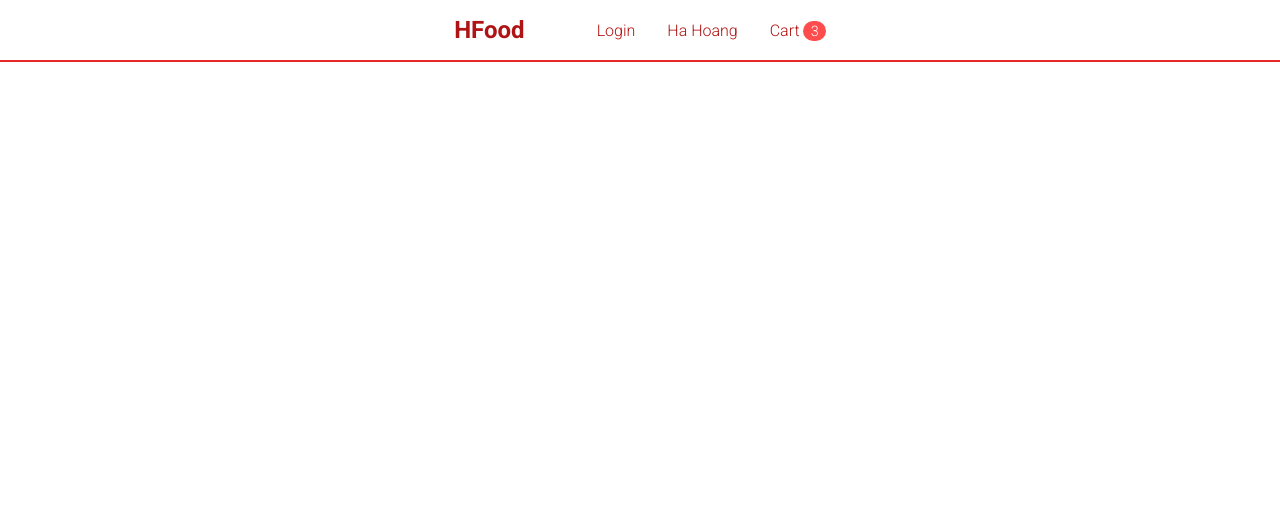
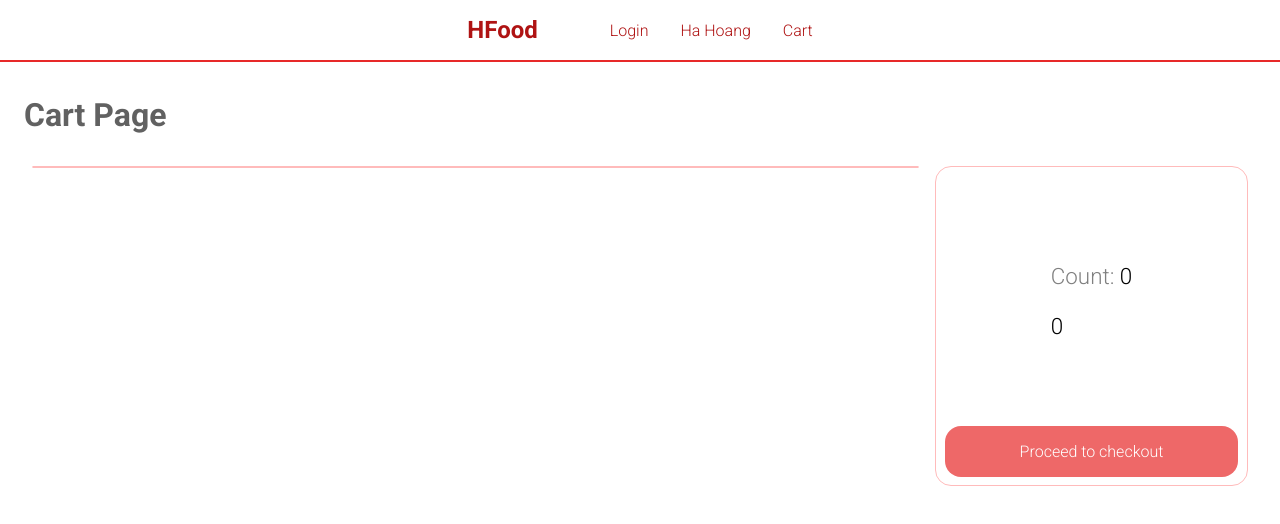
Before and after one commit to bhoangha276/Order-delivery-app.cli, an Angular app in the folder user/: page /cart in a window 1280 px wide. Shown: the top 524 px of the page. Built offline with nearby package versions, Linux system fonts and the light colour scheme.

Commit message:
feat: create cart page

```diff
--- a/user/src/app/app.module.ts
+++ b/user/src/app/app.module.ts
@@ -9,6 +9,7 @@
 import { TagsComponent } from './components/tags/tags.component';
 import { FoodComponent } from './pages/food/food.component';
 import { CartComponent } from './pages/cart/cart.component';
+import { TitleComponent } from './components/title/title.component';
 
 @NgModule({
   declarations: [
@@ -18,7 +19,8 @@
     SearchComponent,
     TagsComponent,
     FoodComponent,
-    CartComponent
+    CartComponent,
+    TitleComponent
   ],
   imports: [
     BrowserModule,
--- a/user/src/app/components/header/header.component.html
+++ b/user/src/app/components/header/header.component.html
@@ -17,7 +17,7 @@
         <li>
           <a routerLink="cart"
             >Cart
-            <span>3</span>
+            <span *ngIf="cartQuantity">{{ cartQuantity }}</span>
           </a>
         </li>
       </ul>
--- a/user/src/app/components/header/header.component.ts
+++ b/user/src/app/components/header/header.component.ts
@@ -1,10 +1,19 @@
-import { Component } from '@angular/core';
+import { Component, OnInit } from '@angular/core'
+import { CartService } from 'src/app/services/cart.service'
 
 @Component({
   selector: 'app-header',
   templateUrl: './header.component.html',
-  styleUrls: ['./header.component.css']
+  styleUrls: ['./header.component.css'],
 })
-export class HeaderComponent {
+export class HeaderComponent implements OnInit {
+  cartQuantity = 0
 
+  constructor(cartService: CartService) {
+    cartService.getCartObservable().subscribe(newCart => {
+      this.cartQuantity = newCart.totalCount
+    })
+  }
+
+  ngOnInit(): void {}
 }
--- /dev/null
+++ b/user/src/app/components/title/title.component.css
@@ -0,0 +1,4 @@
+h1 {
+  margin-left: 1.5rem;
+  color: #616161;
+}
--- /dev/null
+++ b/user/src/app/components/title/title.component.html
@@ -0,0 +1 @@
+<h1 [ngStyle]="{ margin: margin, fontSize: fontSize }">{{ title }}</h1>
--- /dev/null
+++ b/user/src/app/components/title/title.component.ts
@@ -0,0 +1,21 @@
+import { Component, Input, OnInit } from '@angular/core'
+
+@Component({
+  selector: 'app-title',
+  templateUrl: './title.component.html',
+  styleUrls: ['./title.component.css'],
+})
+export class TitleComponent implements OnInit {
+  constructor() {}
+
+  @Input()
+  title!: string
+
+  @Input()
+  margin? = '1rem 0 1rem 0.2rem'
+
+  @Input()
+  fontSize?: '1.7rem'
+
+  ngOnInit(): void {}
+}
--- a/user/src/app/pages/cart/cart.component.css
+++ b/user/src/app/pages/cart/cart.component.css
@@ -0,0 +1,128 @@
+.container {
+  margin-top: 6rem;
+}
+
+.cart-box {
+  display: flex;
+  flex-wrap: wrap;
+  align-items: flex-start;
+  margin: 1.5rem;
+}
+
+ul {
+  display: flex;
+  flex-direction: column;
+  flex: 3 0;
+  justify-content: space-evenly;
+  border: 1px solid #ffbbbb;
+  border-radius: 1rem;
+  list-style: none;
+  margin: 0.5rem;
+  padding: 0;
+}
+
+ul li {
+  display: flex;
+  justify-content: space-around;
+  align-items: center;
+  flex-wrap: wrap;
+  border-bottom: 1px solid #e4e4e4;
+}
+
+ul li:last-child {
+  border: none;
+}
+
+li img {
+  width: 5rem;
+  height: 5rem;
+  border-radius: 100rem;
+  object-fit: cover;
+}
+
+li div {
+  padding: 1rem;
+}
+
+li div:not(:first-child) {
+  flex-basis: 18%;
+}
+
+li select {
+  width: 3rem;
+  outline: none;
+  border: none;
+  border-bottom: 1px solid #e72929;
+  font-size: 1.1rem;
+  font-weight: 100;
+  cursor: pointer;
+}
+
+li .remove-button {
+  border-radius: 0.3rem;
+  border: none;
+  padding: 0.5rem;
+  color: #e72929;
+  opacity: 0.7;
+  outline: none;
+}
+
+li .remove-button:hover {
+  color: whitesmoke;
+  background: #e72929;
+  cursor: pointer;
+}
+
+.checkout {
+  display: flex;
+  flex-direction: column;
+  justify-content: space-between;
+  align-items: center;
+  flex: 1 3;
+  height: 20rem;
+  border: 1px solid #ffbbbb;
+  border-radius: 1rem;
+  padding: 0.5rem;
+  margin: 0.5rem;
+}
+
+.checkout > div {
+  font-size: 1.4rem;
+  margin: 1rem;
+  flex: 3;
+  display: flex;
+  flex-direction: column;
+  justify-content: center;
+  align-items: flex-start;
+}
+
+.foods-count {
+  margin-bottom: 1.5rem;
+}
+
+.foods-count::before {
+  content: 'Count: ';
+  color: grey;
+}
+
+.total-price::before {
+  content: 'Price: ';
+  color: grey;
+}
+
+.checkout a {
+  padding: 1rem;
+  color: white;
+  background: #e72929;
+  display: block;
+  width: 99%;
+  border-radius: 1rem;
+  text-align: center;
+  opacity: 0.7;
+  justify-self: center;
+}
+
+.checkout a:hover {
+  opacity: 1;
+  cursor: pointer;
+}
--- a/user/src/app/pages/cart/cart.component.html
+++ b/user/src/app/pages/cart/cart.component.html
@@ -1 +1,45 @@
-<p>cart works!</p>
+<div class="container">
+  <app-title title="Cart Page" margin="1.5 0 0 2.5rem"></app-title>
+  <div class="cart-box">
+    <ul>
+      <li *ngFor="let cartItem of cart.items">
+        <div>
+          <img [src]="cartItem.food.imageUrl" [alt]="cartItem.food.name" />
+        </div>
+        <div>
+          <a routerLink="/food/{{ cartItem.food.id }}">
+            {{ cartItem.food.name }}
+          </a>
+        </div>
+        <div>
+          <select
+            #quantitySelect
+            [value]="cartItem.quantity"
+            (change)="changeQuantity(cartItem, quantitySelect.value)">
+            <option>1</option>
+            <option>2</option>
+            <option>3</option>
+            <option>4</option>
+          </select>
+        </div>
+        <div>
+          {{ cartItem.price | currency }}
+        </div>
+
+        <div>
+          <button class="remove-button" (click)="removeFromCart(cartItem)">
+            Remove
+          </button>
+        </div>
+      </li>
+    </ul>
+
+    <div class="checkout">
+      <div>
+        <div class="foods-count">{{ cart.totalCount }}</div>
+        <div class="foods-price">{{ cart.totalPrice }}</div>
+      </div>
+      <a routerLink="/checkout">Proceed to checkout</a>
+    </div>
+  </div>
+</div>
--- a/user/src/app/pages/cart/cart.component.ts
+++ b/user/src/app/pages/cart/cart.component.ts
@@ -1,10 +1,28 @@
-import { Component } from '@angular/core';
+import { Component, OnInit } from '@angular/core'
+import { CartService } from 'src/app/services/cart.service'
+import { Cart } from 'src/app/shared/model/Cart'
+import { CartItem } from 'src/app/shared/model/CartItem'
 
 @Component({
   selector: 'app-cart',
   templateUrl: './cart.component.html',
-  styleUrls: ['./cart.component.css']
+  styleUrls: ['./cart.component.css'],
 })
-export class CartComponent {
+export class CartComponent implements OnInit {
+  cart!: Cart
 
+  constructor(private cartService: CartService) {
+    this.cartService.getCartObservable().subscribe(cart => (this.cart = cart))
+  }
+
+  ngOnInit(): void {}
+
+  removeFromCart(cartItem: CartItem) {
+    this.cartService.removeFromCart(cartItem.food.id)
+  }
+
+  changeQuantity(cartItem: CartItem, quantityInString: string) {
+    const quantity = parseInt(quantityInString)
+    this.cartService.changeQuantity(cartItem.food.id, quantity)
+  }
 }
--- a/user/src/app/pages/food/food.component.ts
+++ b/user/src/app/pages/food/food.component.ts
@@ -29,6 +29,6 @@
 
   addToCart() {
     this.cartServices.addToCard(this.food)
-    this.router.navigateByUrl('/cart')
+    this.router.navigateByUrl('')
   }
 }
```
Also changed, not shown: 1 other file (tests, documents, lock files or other folders).
